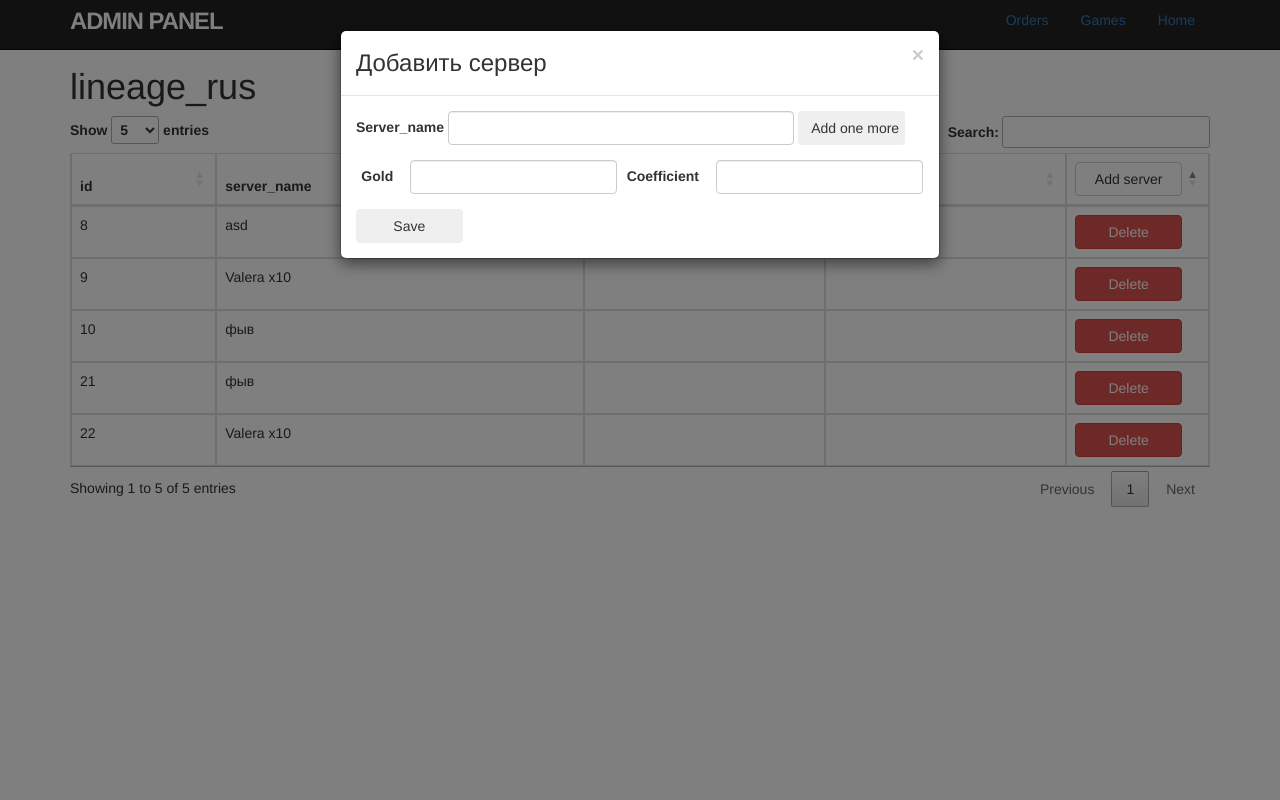
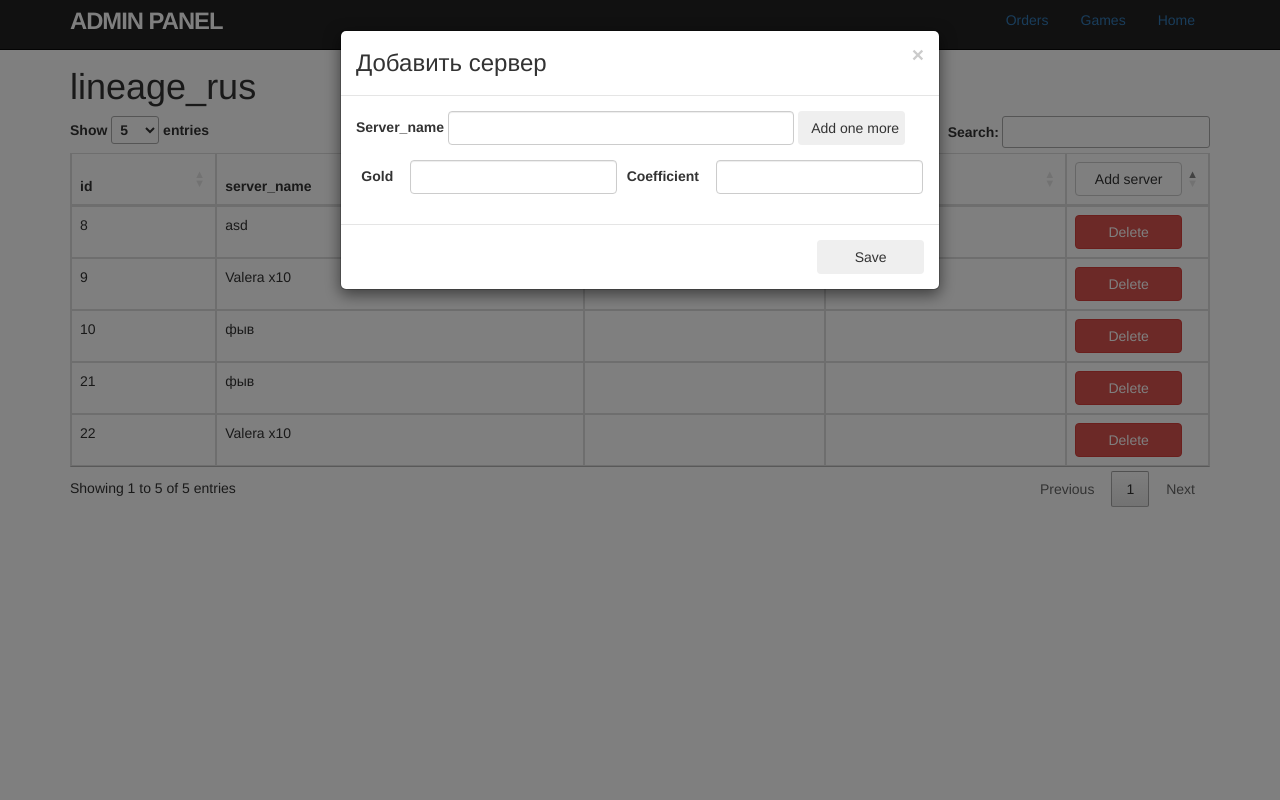
Before and after one commit to 123cmp/lineageSite, a PHP site: page /admin/index.php in a window 1280 px wide, after a click on "Add server". Run offline with PHP 8.4, Linux system fonts and the light colour scheme; data comes from the database, SQL or seed files in the repository; data that the repository does not hold is empty; some libraries are stand-ins or nearby versions.

Commit message:
some commit

```diff
--- a/scripts/Admin.js
+++ b/scripts/Admin.js
@@ -7,5 +7,12 @@ $(document).ready(function(){
         },
 
     });
+    var i = 1;
+    $('#addCoef').click(function(){
+    	$('#modalBody').append("<div class=\"form-inline form-group\"><label class=\"modallbl\" for=\"sum1\">Gold</label>"+
+    		"<input type=\"text\" id=\"sum1\" class=\"form-control form-item\" required>"+
+    		"<label class=\"modallbl\" for=\"cost1\">Coefficient</label><input type=\"text\" id=\"cost1\""+
+    		"class=\"form-control form-item\"required></div>");
 
+    });
 });
--- a/style/style_admin.css
+++ b/style/style_admin.css
@@ -27,12 +27,10 @@ white-space:nowrap;
 }
 
 .modallbl{
-
   margin-right: 10pt;
   margin-left: 4pt;
 }
 
 #inputName{
-
   width: 61%;
 }
--- a/views/admin_panel.php
+++ b/views/admin_panel.php
@@ -43,28 +43,23 @@ header("Content-Type: text/html; charset=utf-8");
                 <button type="button" class="close" data-dismiss="modal" aria-hidden="true">×</button>
                 <h3 class="modal-title" id="myModalLabel">Добавить сервер</h3>
             </div>
-            <div class="modal-body">
-                <form
-                      >
+            <div class="modal-body" id="modalBody">
                     <div class="form-inline form-group">
                         <label for="inputName">Server_name</label>
                         <input type="text" id="inputName" class="form-control form-item" name="server_name"
                                 required>
                         <button class="btn" id="addCoef">Add one more</button>
                     </div>
-
                     <div class="form-inline form-group">
-                        <label class="modallbl" for="sum1">Gold</label>
-                        <input type="text" id="sum1" class="form-control form-item" name="sum1" required>
-                        <label class="modallbl" for="cost1">Coefficient</label>
-                        <input type="text" id="cost1" class="form-control form-item" name="cost1" required>
+                        <label class="modallbl" for="sum">Gold</label>
+                        <input type="text" id="sum" class="form-control form-item" name="sum" required>
+                        <label class="modallbl" for="cost">Coefficient</label>
+                        <input type="text" id="cost" class="form-control form-item" name="cost" required>
                     </div>
-
-
+            </div>
+                <div class="modal-footer">
                     <input type="submit" class="btn" value="Save">
-
-                </form>
-            </div>
+                </div>
         </div>
     </div>
 </div>
@@ -97,10 +92,7 @@ header("Content-Type: text/html; charset=utf-8");
             </td>";
             echo '</tr>';
         } ?>
-
         </tbody>
-
-
     </table>
 </div>
 
```
